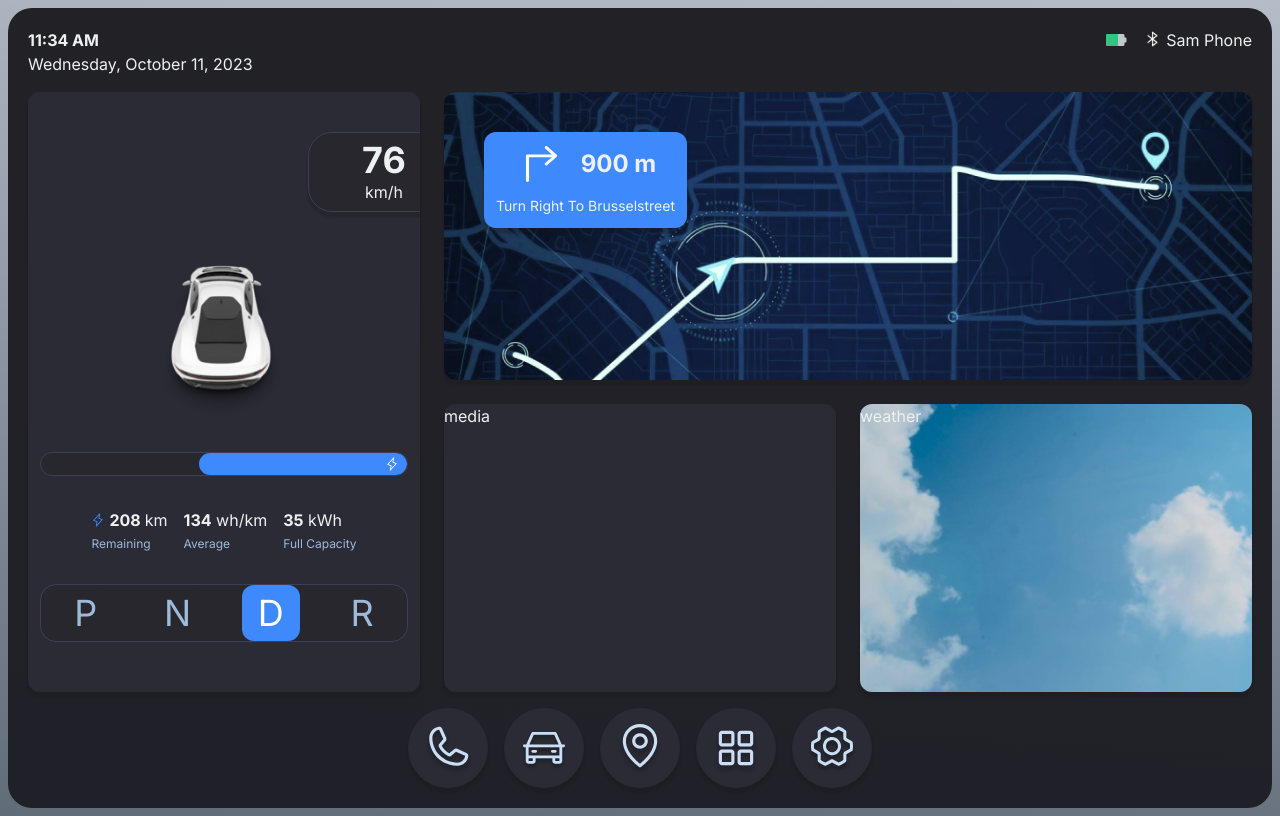
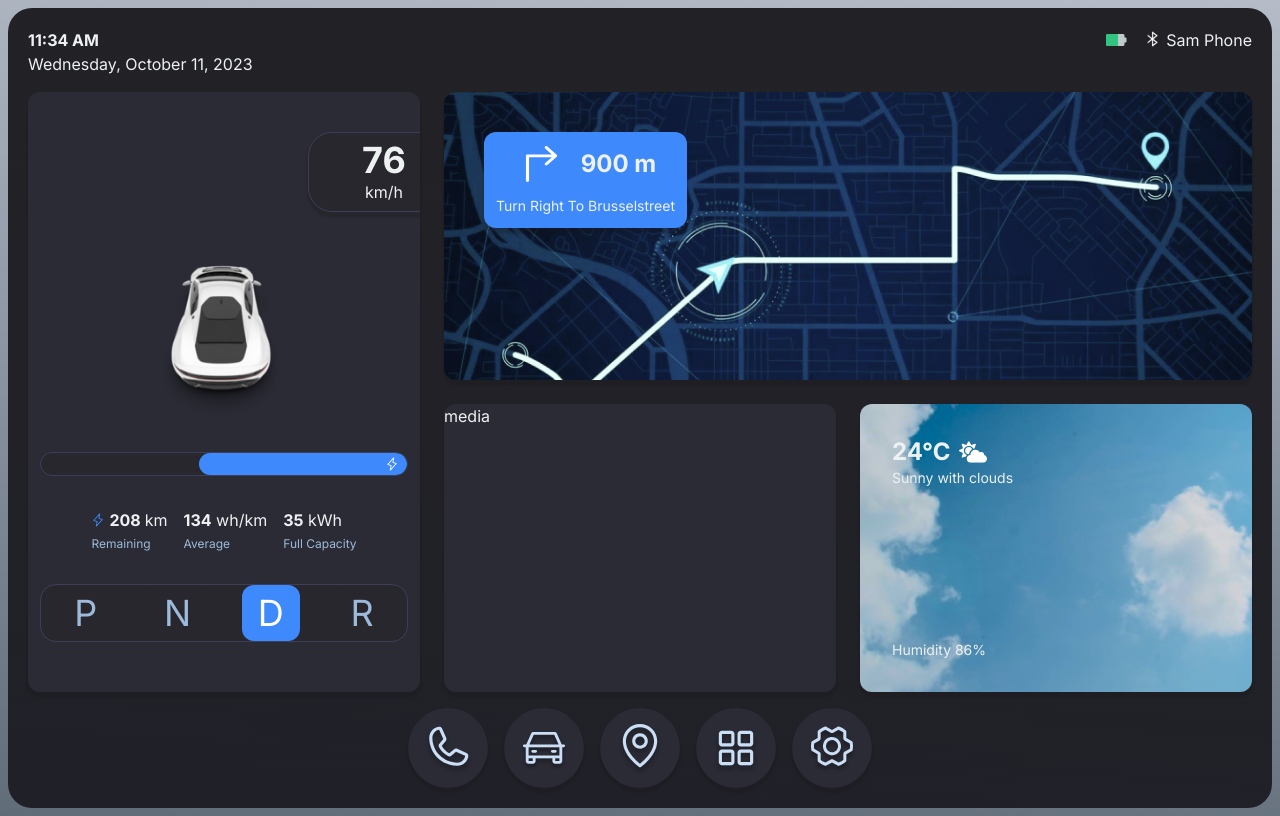
Before and after one commit to amekatze/dashboard-car, a Next.js app: page / in a window 1280 px wide. Built offline with nearby package versions, Linux system fonts and the light colour scheme.

Commit message:
weather panel

```diff
--- a/src/app/page.js
+++ b/src/app/page.js
@@ -115,8 +115,21 @@ export default function Home() {
           <div className="col-span-1 row-span-2 bg-[#2B2B35] rounded-xl media">
             media
           </div>
-          <div className="col-span-1 row-span-2 rounded-xl weather">
-            weather
+          <div className="col-span-1 row-span-2 rounded-xl weather p-8 flex flex-col justify-between">
+            <div>
+              <div className="font-bold text-2xl flex gap-2">
+                24°C
+                <Image
+                  src="/icons/Sun_clouds.svg"
+                  width={28}
+                  height={28}
+                  alt="Battery Icon"
+                  loading="lazy"
+                />
+              </div>
+              <div className="text-sm">Sunny with clouds</div>
+            </div>
+            <div className="text-sm">Humidity 86%</div>
           </div>
         </div>
         <div className="flex w-full pt-4 h-26 items-center justify-center">
```
Also changed, not shown: public/icons/Sun_clouds.svg (added).
